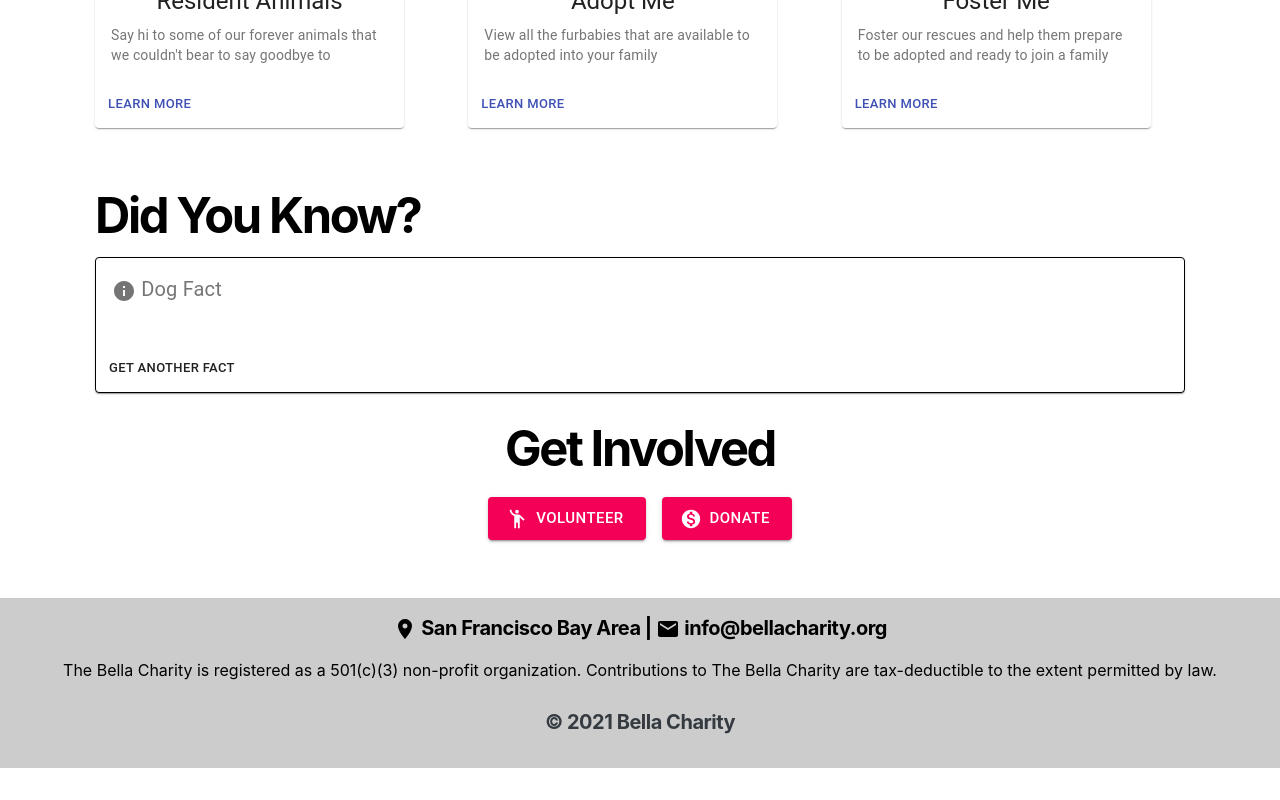
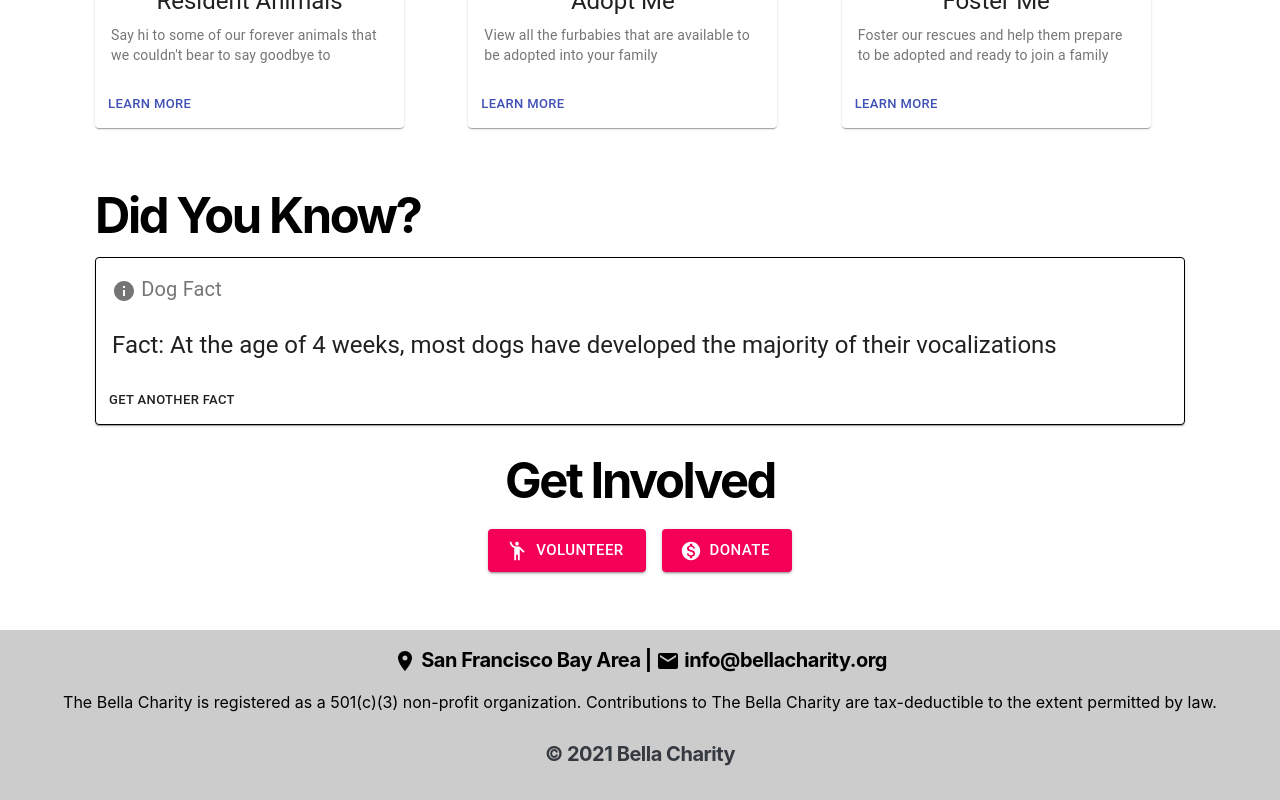
Before and after one commit to aedward8/BellaCharity, a React (Create React App) app in the folder app/: page / in a window 1280 px wide. Shown: the part 1156-1956 px from the top of the page. Before the commit the page ends 1924 px from the top, so only its background shows below. Built offline with nearby package versions, Linux system fonts and the light colour scheme; no server answers.

Commit message:
create default dog fact for when dog-fact-api is down

```diff
--- a/app/src/components/DogFact.js
+++ b/app/src/components/DogFact.js
@@ -27,7 +27,9 @@ const useStyles = makeStyles({
 
 export default function DogFact() {
   const classes = useStyles();
-  const [fact, setFact] = React.useState();
+  const [fact, setFact] = React.useState(
+    "Fact: At the age of 4 weeks, most dogs have developed the majority of their vocalizations",
+  );
 
   const loadFact = async () => {
     const data = await apiClient.getFact();
```
